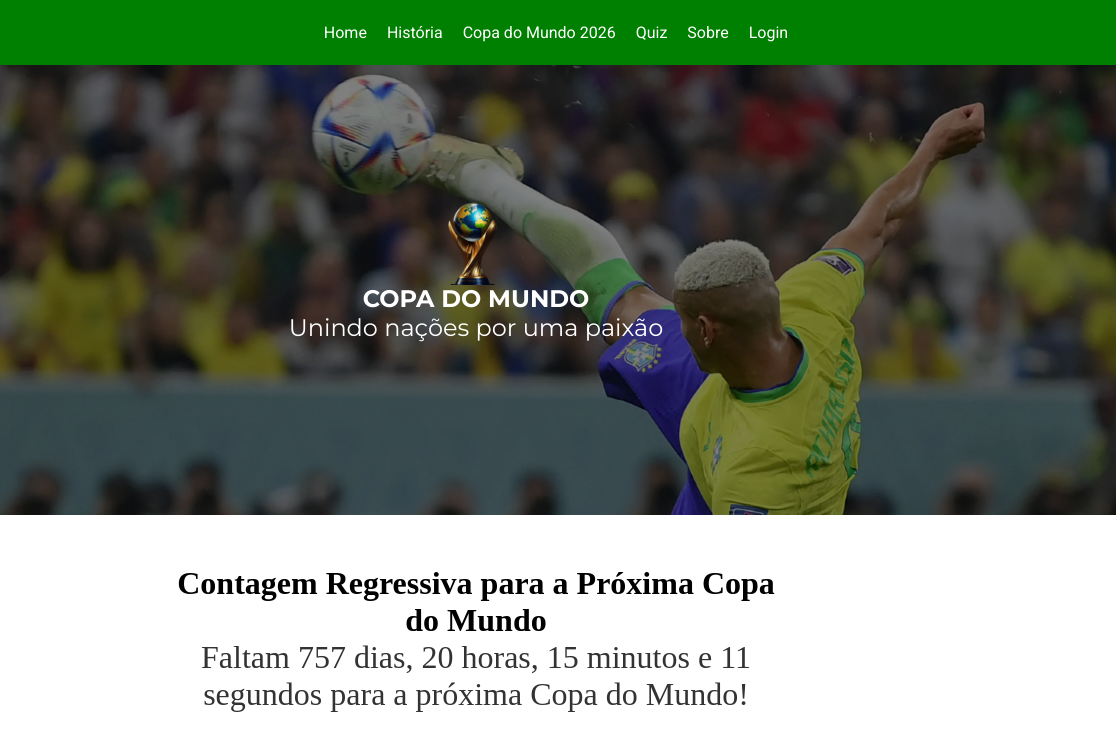
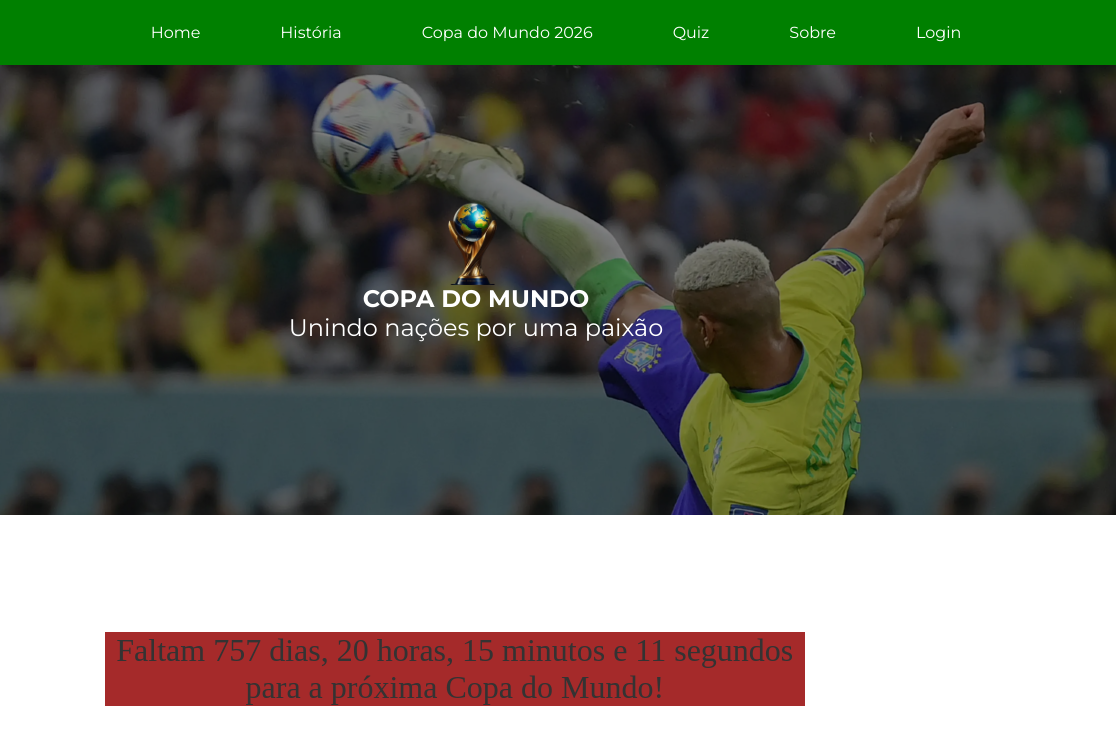
Before and after one commit to Nicollassantosz/Projeto-individual, a plain HTML site: page index.html in a window 1280 px wide. Shown: the full height of the page, 164-1280 px from the left. Drawn offline with Linux system fonts and the light colour scheme; files whose address does not match are found by name.

Commit message:
mudanças pontuais na home

```diff
--- a/css/style.css
+++ b/css/style.css
@@ -22,22 +22,32 @@
 
 #text_navbar {
     flex: 1;
-    font-family: "Roboto", sans-serif
+    font-family: "Montserrat", sans-serif;
 }
 
 ul {
     list-style-type: none;
     display: flex;
     justify-content: center;
+    background-color: green;
+    padding: 15px;
+
 }
 
 li {
     margin: 0 10px;
+    display: inline-block;
 }
 
-a {
+li a {
     text-decoration: none;
     color: white;
+    padding: 30px;
+}
+
+li a:hover{
+    background-color: rgb(0, 73, 0);
+
 }
 
 .container {
@@ -92,10 +102,19 @@ left: 44%;
 top: 30%;
 }
 
+
+
+
+
+
 .countdown-container {
-    max-width: 600px;
-    margin: 50px auto;
+    display: inline-flex;
+    position: absolute;
+    left: 21%;
+    width: 700px;
     text-align: center;
+    top: 79%;
+    background-color: brown;
 }
 
 .countdown {
--- a/index.html
+++ b/index.html
@@ -19,7 +19,7 @@
                 <li><a href="#">Copa do Mundo 2026</a></li>
                 <li><a href="#">Quiz</a></li>
                 <li><a href="#">Sobre</a></li>
-                <li><a href="#">Login</a></li>
+                <li class="login"><a href="#">Login</a></li>
             </ul>
         </div>
     </div>
@@ -31,7 +31,6 @@
         </div>
     </div>
     <div class="countdown-container">
-        <h1>Contagem Regressiva para a Próxima Copa do Mundo</h1>
         <div class="countdown" id="countdown"></div>
     </div>
 </body>
--- a/script.js
+++ b/script.js
@@ -1,15 +1,15 @@
-// Data da próxima Copa do Mundo (exemplo: Qatar 2022 - 21 de novembro de 2022)
-const nextWorldCupDate = new Date("2026-06-11T00:00:00Z");
+// Data da próxima Copa do Mundo 2026
+var nextWorldCupDate = new Date("2026-06-11T00:00:00Z");
 
 function updateCountdown() {
-    const now = new Date();
-    const timeDiff = nextWorldCupDate - now;
+    var now = new Date();
+    var timeDiff = nextWorldCupDate - now;
 
     // Calcular dias, horas, minutos e segundos restantes
-    const days = Math.floor(timeDiff / (1000 * 60 * 60 * 24));
-    const hours = Math.floor((timeDiff % (1000 * 60 * 60 * 24)) / (1000 * 60 * 60));
-    const minutes = Math.floor((timeDiff % (1000 * 60 * 60)) / (1000 * 60));
-    const seconds = Math.floor((timeDiff % (1000 * 60)) / 1000);
+    var days = Math.floor(timeDiff / (1000 * 60 * 60 * 24));
+    var hours = Math.floor((timeDiff % (1000 * 60 * 60 * 24)) / (1000 * 60 * 60));
+    var minutes = Math.floor((timeDiff % (1000 * 60 * 60)) / (1000 * 60));
+    var seconds = Math.floor((timeDiff % (1000 * 60)) / 1000);
 
     // Atualizar o elemento HTML com a contagem regressiva
     document.getElementById("countdown").innerHTML = `Faltam ${days} dias, ${hours} horas, ${minutes} minutos e ${seconds} segundos para a próxima Copa do Mundo!`;
```
